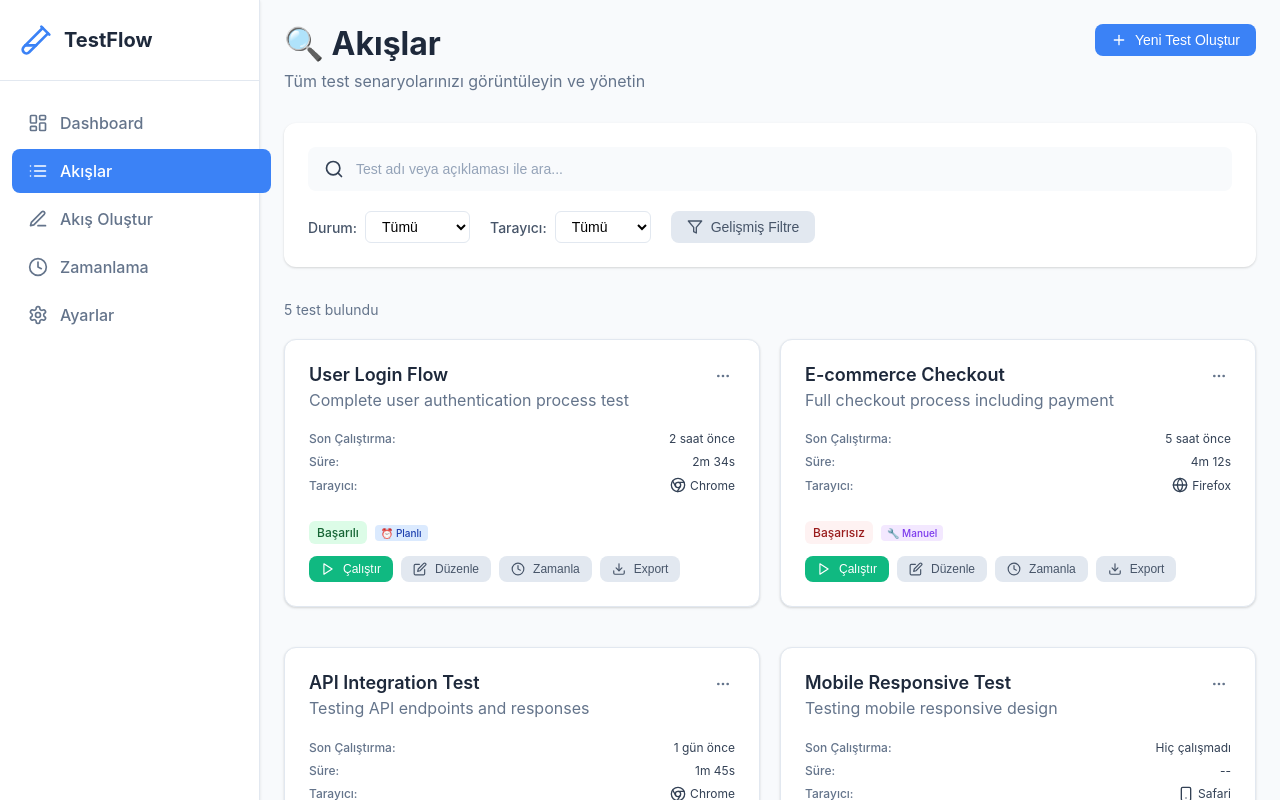
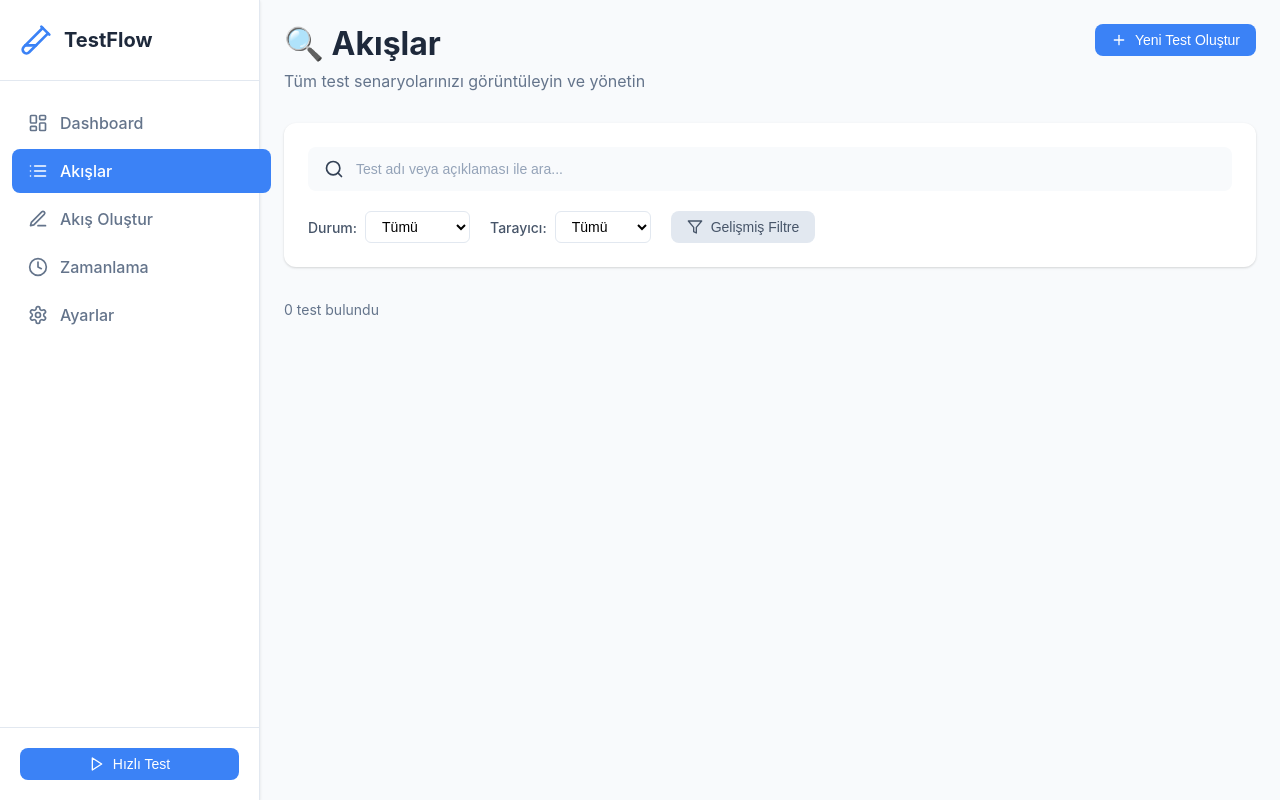
Before and after one commit to testkateer/TestFlow, a React (Create React App) app: page /tests in a window 1280 px wide. Shown: the top 800 px of the page. Built offline with nearby package versions, Linux system fonts and the light colour scheme.

Commit message:
Test akışı kaydetme ve güncelleme fonksiyonu eklendi; test listesini localStorage'dan yükleme işlevi geliştirildi.

```diff
--- a/src/pages/TestEditor.js
+++ b/src/pages/TestEditor.js
@@ -273,6 +273,67 @@ const TestEditor = () => {
     input.click();
   };
 
+  const saveTestFlow = () => {
+    if (!testName.trim()) {
+      alert('❌ Test adı boş olamaz!');
+      return;
+    }
+
+    if (steps.length === 0) {
+      alert('❌ Test akışı boş olamaz! En az bir adım eklemelisiniz.');
+      return;
+    }
+
+    try {
+      // Mevcut kaydedilmiş testleri al
+      const savedTests = JSON.parse(localStorage.getItem('savedTestFlows') || '[]');
+
+      // Yeni test verisi oluştur
+      const newTest = {
+        id: Date.now(),
+        name: testName,
+        description: `${steps.length} adımlı test akışı`,
+        steps: steps,
+        createdAt: new Date().toISOString(),
+        lastRun: 'Hiç çalışmadı',
+        status: 'pending',
+        browser: 'chrome',
+        duration: '--',
+        type: 'manual'
+      };
+
+      // Aynı isimde test var mı kontrol et
+      const existingTestIndex = savedTests.findIndex(test => test.name === testName);
+
+      if (existingTestIndex !== -1) {
+        // Varolan testi güncelle
+        const shouldUpdate = window.confirm(`"${testName}" adında bir test zaten mevcut. Güncellemek ister misiniz?`);
+        if (shouldUpdate) {
+          savedTests[existingTestIndex] = {
+            ...savedTests[existingTestIndex],
+            ...newTest,
+            id: savedTests[existingTestIndex].id, // Orijinal ID'yi koru
+            updatedAt: new Date().toISOString()
+          };
+          alert(`✅ "${testName}" test akışı başarıyla güncellendi!`);
+        } else {
+          return;
+        }
+      } else {
+        // Yeni test ekle
+        savedTests.push(newTest);
+        alert(`✅ "${testName}" test akışı başarıyla kaydedildi!\n\nAkışlar sayfasından görüntüleyebilirsiniz.`);
+      }
+
+      // localStorage'a kaydet
+      localStorage.setItem('savedTestFlows', JSON.stringify(savedTests));
+
+    } catch (error) {
+      console.error('Kaydetme hatası:', error);
+      alert(`❌ Kaydetme hatası: ${error.message}`);
+    }
+  };
+
   return (
     <div className="test-editor">
       <div className="editor-header">
@@ -302,7 +363,7 @@ const TestEditor = () => {
             <Play size={16} />
             {isRunning ? 'Test Çalışıyor...' : 'Testi Çalıştır'}
           </button>
-          <button className="btn btn-primary">
+          <button className="btn btn-primary" onClick={saveTestFlow}>
             <Save size={16} />
             Kaydet
           </button>
--- a/src/pages/TestList.js
+++ b/src/pages/TestList.js
@@ -1,4 +1,5 @@
-import React, { useState } from 'react';
+import React, { useState, useEffect } from 'react';
+import { useNavigate } from 'react-router-dom';
 import {
   Search,
   Filter,
@@ -15,62 +16,41 @@ import {
 import '../styles/TestList.css';
 
 const TestList = () => {
+  const navigate = useNavigate();
   const [searchTerm, setSearchTerm] = useState('');
   const [filterStatus, setFilterStatus] = useState('all');
   const [filterBrowser, setFilterBrowser] = useState('all');
+  const [tests, setTests] = useState([]);
 
-  const tests = [
-    {
-      id: 1,
-      name: 'User Login Flow',
-      description: 'Complete user authentication process test',
-      lastRun: '2 saat önce',
-      status: 'success',
-      browser: 'chrome',
-      duration: '2m 34s',
-      type: 'scheduled'
-    },
-    {
-      id: 2,
-      name: 'E-commerce Checkout',
-      description: 'Full checkout process including payment',
-      lastRun: '5 saat önce',
-      status: 'error',
-      browser: 'firefox',
-      duration: '4m 12s',
-      type: 'manual'
-    },
-    {
-      id: 3,
-      name: 'API Integration Test',
-      description: 'Testing API endpoints and responses',
-      lastRun: '1 gün önce',
-      status: 'success',
-      browser: 'chrome',
-      duration: '1m 45s',
-      type: 'scheduled'
-    },
-    {
-      id: 4,
-      name: 'Mobile Responsive Test',
-      description: 'Testing mobile responsive design',
-      lastRun: 'Hiç çalışmadı',
-      status: 'pending',
-      browser: 'safari',
-      duration: '--',
-      type: 'manual'
-    },
-    {
-      id: 5,
-      name: 'Search Functionality',
-      description: 'Testing search filters and results',
-      lastRun: '30 dakika önce',
-      status: 'running',
-      browser: 'chrome',
-      duration: '--',
-      type: 'manual'
-    }
-  ];
+  // Kaydedilmiş testleri yükle
+  useEffect(() => {
+    const loadSavedTests = () => {
+      try {
+        const savedTests = JSON.parse(localStorage.getItem('savedTestFlows') || '[]');
+
+        // Kaydedilmiş testleri default testlerle birleştir
+        const allTests = [...savedTests];
+        setTests(allTests);
+      } catch (error) {
+        console.error('Test yükleme hatası:', error);
+        setTests([]);
+      }
+    };
+
+    loadSavedTests();
+
+    // Storage event listener ekle (farklı sekmelerde değişiklikleri dinlemek için)
+    const handleStorageChange = () => {
+      loadSavedTests();
+    };
+
+    window.addEventListener('storage', handleStorageChange);
+
+    // Cleanup
+    return () => {
+      window.removeEventListener('storage', handleStorageChange);
+    };
+  }, []);
 
   const getBrowserIcon = (browser) => {
     switch (browser) {
@@ -97,7 +77,7 @@ const TestList = () => {
           <h1>🔍 Akışlar</h1>
           <p>Tüm test senaryolarınızı görüntüleyin ve yönetin</p>
         </div>
-        <button className="btn btn-primary">
+        <button className="btn btn-primary" onClick={() => navigate('/test-editor')}>
           <Plus size={16} />
           Yeni Test Oluştur
         </button>
```
